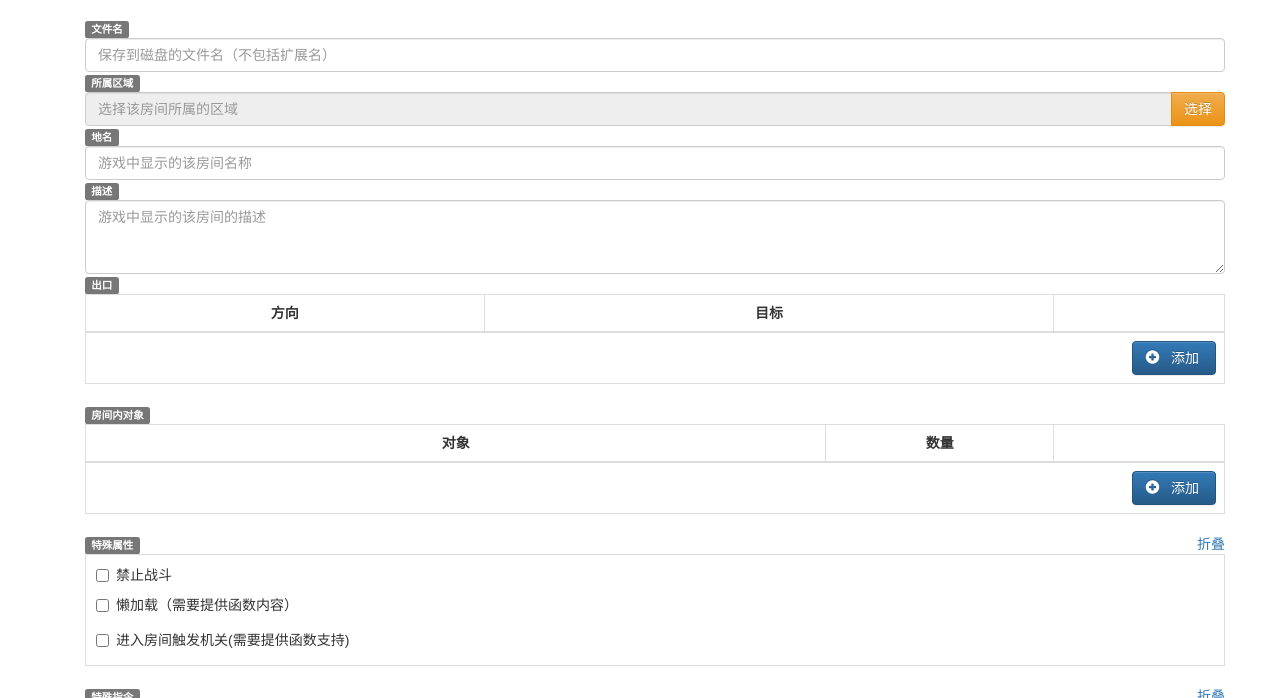
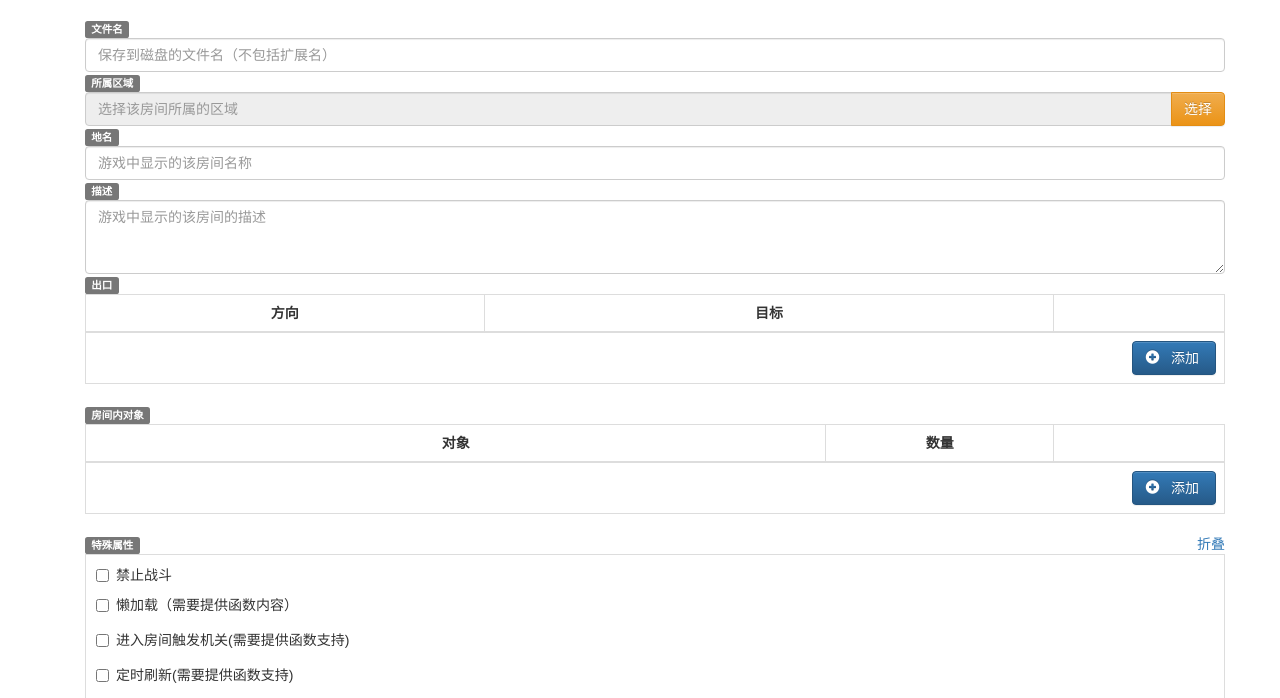
Before and after one commit to kerlw/nodejs_mudos, a website: page views/editor.html in a window 1280 px wide. Shown: the part 102-800 px from the top of the page. Drawn offline with Linux system fonts and the light colour scheme.

Commit message:
加入定时刷新的编辑UI

```diff
--- a/views/editor.html
+++ b/views/editor.html
@@ -98,7 +98,7 @@
                             <div class="checkbox">
                                 <label data-toggle="collapse" data-target="#collapseOne" aria-expanded="false"
                                        aria-controls="collapseOne">
-                                    <input type="checkbox"/>懒加载（需要提供函数内容）
+                                    <input type="checkbox">懒加载（需要提供函数内容）
                                 </label>
                             </div>
                             <div id="collapseOne" aria-expanded="false" class="collapse">
@@ -109,11 +109,24 @@
                             <div class="checkbox">
                                 <label data-toggle="collapse" data-target="#collapseTwo" aria-expanded="false"
                                        aria-controls="collapseTwo">
-                                    <input type="checkbox"/>进入房间触发机关(需要提供函数支持)
+                                    <input type="checkbox">进入房间触发机关(需要提供函数支持)
                                 </label>
                             </div>
                             <div id="collapseTwo" aria-expanded="false" class="collapse">
                                 <textarea class="form-control input-md" rows="3" placeholder="进入房间的触发机关处理函数"></textarea>
+                            </div>
+                        </div>
+                        <div class="form-group">
+                            <div class="checkbox">
+                                <label data-toggle="collapse" data-target="#collapseThree" aria-expanded="false"
+                                       aria-controls="collapseThree">
+                                    <input type="checkbox">定时刷新(需要提供函数支持)
+                                </label>
+                            </div>
+                            <div id="collapseThree" aria-expanded="false" class="table table-bordered inner-padding collapse">
+                                <div class="checkbox"><label><input type="checkbox">仅刷新一次</label></div>
+                                <input type="text" class="form-control input-md" placeholder="刷新时间间隔（单位：秒）">
+                                <textarea class="form-control input-md" rows="3" placeholder="房间刷新处理函数"></textarea>
                             </div>
                         </div>
                     </div>
```
